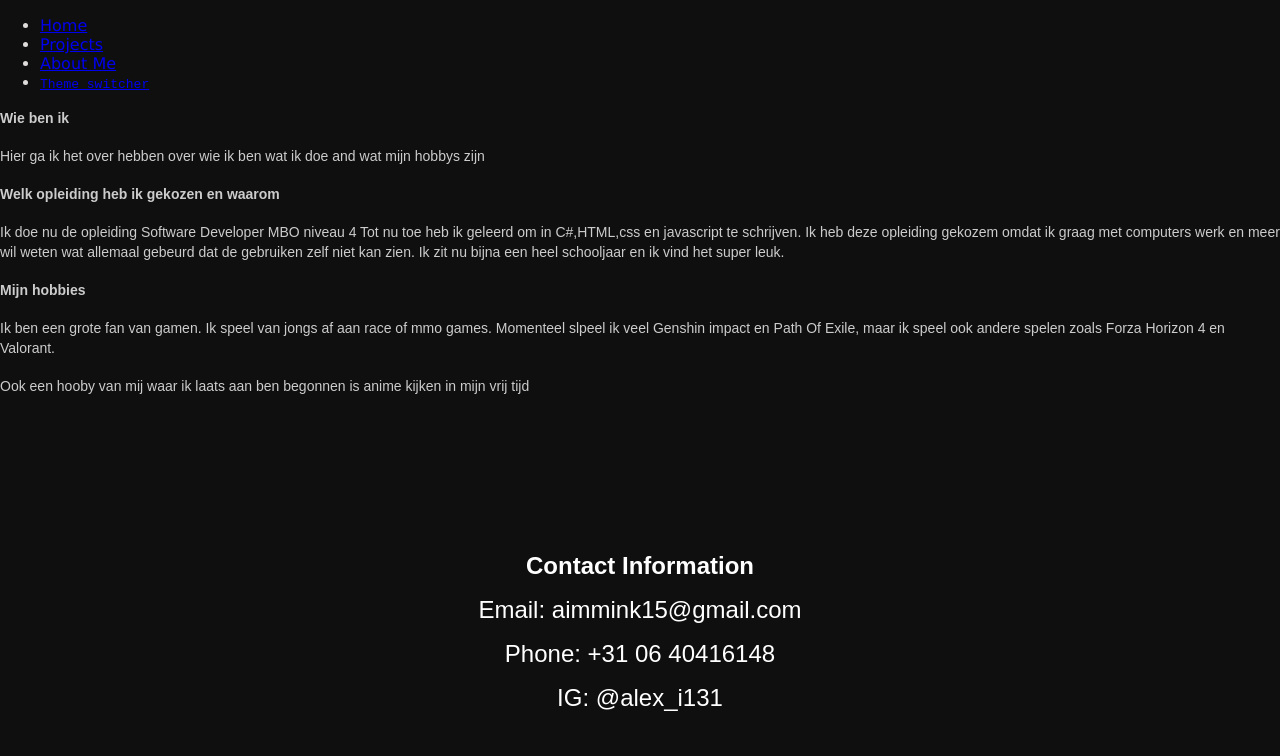
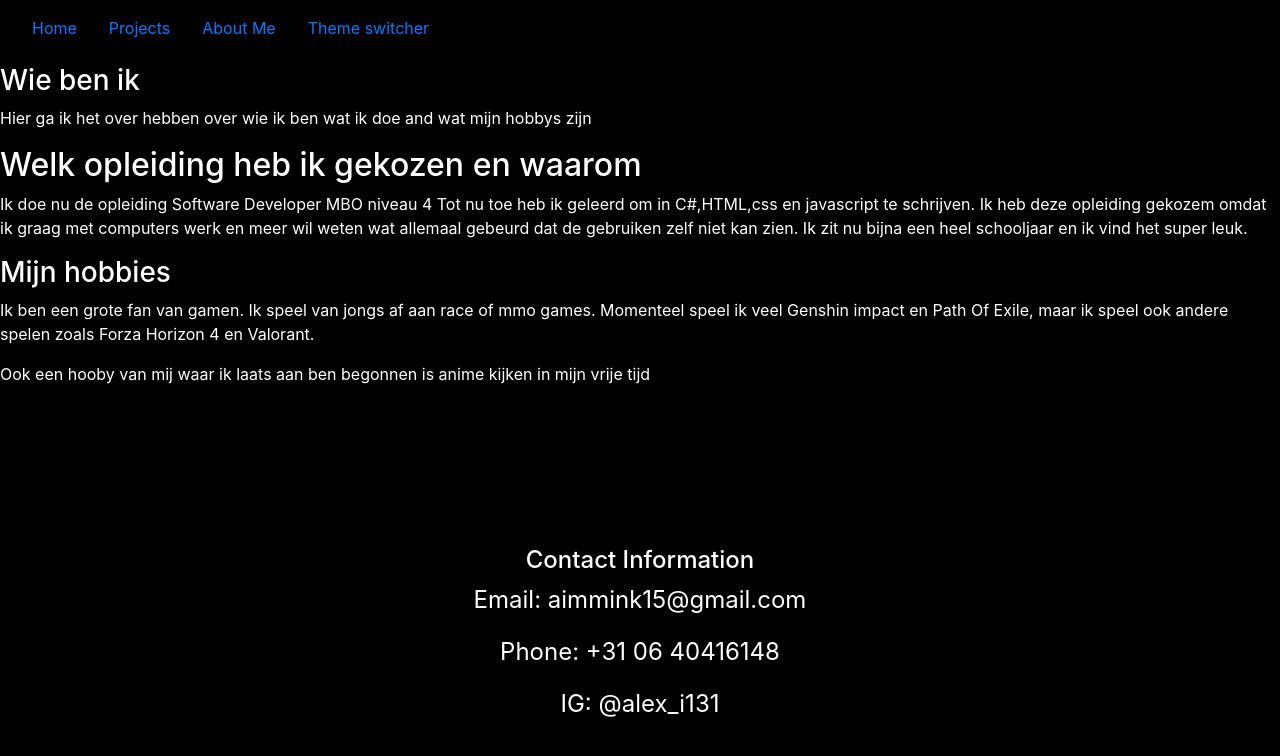
Before and after one commit to knimmi/knimmi.github.io, a PHP site: page /info.html in a window 1280 px wide. Shown: the top 756 px of the page. Run offline with PHP 8.4, Linux system fonts and the light colour scheme.

Commit message:
navBar geupdate

```diff
--- a/css/about.css
+++ b/css/about.css
@@ -23,3 +23,6 @@
 	color: black;
     background-color: white;
 }
+.navBar{
+    margin: 5%;
+}
--- a/css/main.css
+++ b/css/main.css
@@ -263,3 +263,8 @@
     text-align: center;
     margin: 10% 0 10% 10%;
 }
+
+.navBar{
+	margin-top:0;
+	margin-bottom:5%;
+}
--- a/index.html
+++ b/index.html
@@ -15,10 +15,9 @@
             <li class="nav-item"><a class="nav-link" href="index.html">Home</a></li>
             <li class="nav-item"><a class="nav-link" href="projecten.html">Projects</a></li>
             <li class="nav-item"><a class="nav-link" href="info.html">About Me</a></li>
-            <li class="nav-item"><a class="nav-link" href="#"><code class="theme-switcher">Theme switcher</a></li>
+            <li class="nav-item"><a class="nav-link" href="#"><p class="theme-changer">Theme switcher</p></a></li>
         </ul>
       </nav>
-    <button class="theme-changer">Light/Dark theme</button>
       <!--projecten section-->
     <div id="portfolio-2" class="portfolio">
     <div id="portfolio-container-2" class="portfolio-container">
--- a/info.html
+++ b/info.html
@@ -3,19 +3,21 @@
     <head>
     <meta charset="UTF-8">
     <meta name="viewport" content="width=device-width, initial-scale=1.0">
+    <link rel="stylesheet" href="https://stackpath.bootstrapcdn.com/bootstrap/4.3.1/css/bootstrap.min.css" integrity="sha384-ggOyR0iXCbMQv3Xipma34MD+dH/1fQ784/j6cY/iJTQUOhcWr7x9JvoRxT2MZw1T" crossorigin="anonymous">
     <title>Portfolio</title>
     <link href="/css/about.css" rel="stylesheet">
-    <link href="/css/main.css" rel="stylesheet">
     </head>
-    <body>
+    <body class="text theme">
+      <div class="navBar">
         <nav class="navbar navbar-default fixed-top">
         <ul class="nav">
             <li class="nav-item"><a class="nav-link" href="index.html">Home</a></li>
             <li class="nav-item"><a class="nav-link" href="projecten.html">Projects</a></li>
             <li class="nav-item"><a class="nav-link" href="info.html">About Me</a></li>
-          <li class="nav-item"><a class="nav-link" href="#"><code class="theme-switcher">Theme switcher</a></li>
+            <li class="nav-item"><a class="nav-link" href="#"><p class="theme-changer">Theme switcher</p></a></li>
         </ul>
       </nav>
+    </div>
       <section>
         <h3 class="text theme">Wie ben ik</h3>
         <p class="text theme">Hier ga ik het over hebben over wie ik ben wat ik doe and wat mijn hobbys zijn</p>
@@ -29,10 +31,10 @@
       </section>
       <section>
         <h3 class="text theme"> Mijn hobbies</h3>
-        <p class="text theme">Ik ben een grote fan van gamen. Ik speel van jongs af aan race of mmo games. Momenteel slpeel ik veel Genshin impact en
+        <p class="text theme">Ik ben een grote fan van gamen. Ik speel van jongs af aan race of mmo games. Momenteel speel ik veel Genshin impact en
            Path Of Exile, maar ik speel ook andere spelen zoals Forza Horizon 4 en Valorant.
         </p>
-        <p class="text theme"> Ook een hooby van mij waar ik laats aan ben begonnen is anime kijken in mijn vrij tijd</p>
+        <p class="text theme"> Ook een hooby van mij waar ik laats aan ben begonnen is anime kijken in mijn vrije tijd</p>
       </section>
       <section class="ContactSection theme">
         <div class="center-div-contacts theme">
--- a/projecten.html
+++ b/projecten.html
@@ -7,15 +7,16 @@
     <link rel="stylesheet" href="./css/main.css">
 </head>
 <body>
+    <div class="navBar">
     <nav class="navbar navbar-default fixed-top">
         <ul class="nav">
             <li class="nav-item"><a class="nav-link" href="index.html">Home</a></li>
             <li class="nav-item"><a class="nav-link" href="projecten.html">Projects</a></li>
             <li class="nav-item"><a class="nav-link" href="info.html">About Me</a></li>
-            <li class="nav-item"><a class="nav-link" href="#"><code class="theme-switcher">Theme switcher</a></li>
+            <li class="nav-item"><a class="nav-link" href="#"><p class="theme-switcher">Theme switcher</p></a></li>
         </ul>
     </nav>
-
+    </div>
 <div class="container">
     <div class="row">
     <div class="col-md">
```
Also changed, not shown: login.html (+9 -0 lines). Lines whose indentation alone changed are shown as unchanged.
